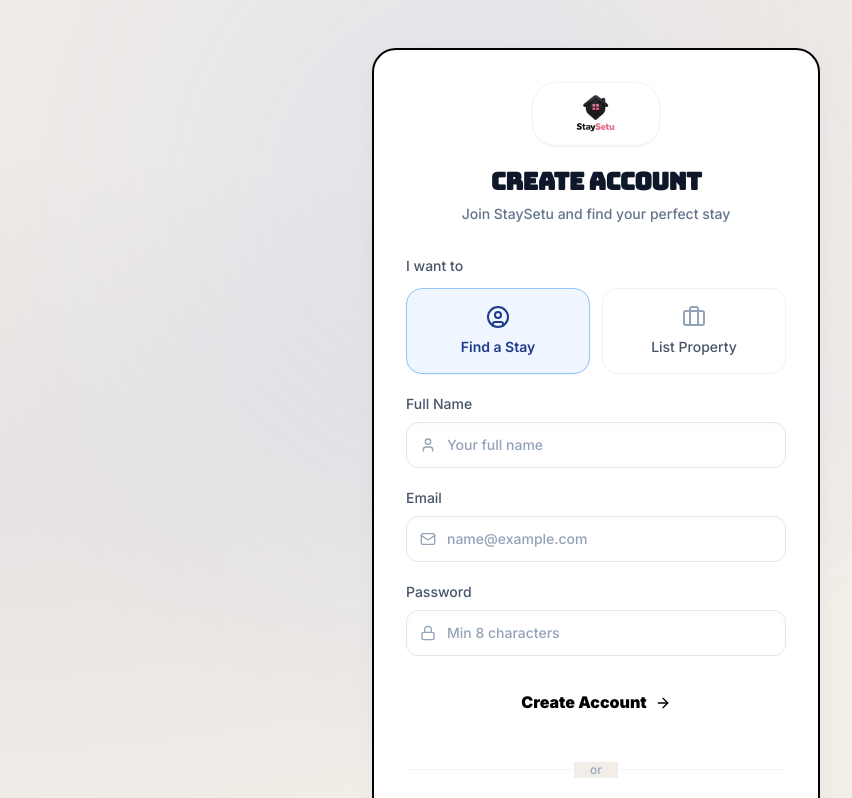
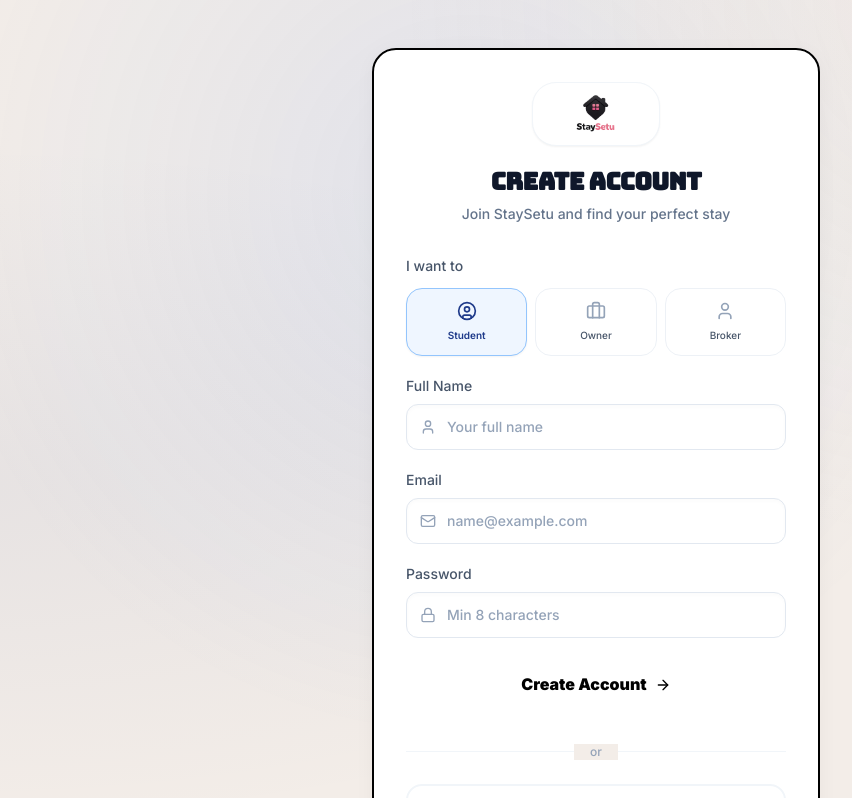
Before and after one commit to utkarshofficial999/staysetu, a React (Vite) app: page /signup in a window 1280 px wide. Shown: the top 798 px of the page, without its empty margins (44-896 px from the left). Built offline with nearby package versions, Linux system fonts and the light colour scheme; no server answers.

Commit message:
feat: add Broker role, restricted Contact Us to auth users, and dynamic brokerage tags

```diff
--- a/src/components/common/PropertyCard.jsx
+++ b/src/components/common/PropertyCard.jsx
@@ -1,7 +1,8 @@
 import React, { useState } from 'react';
 import { MapPin, IndianRupee, Star, Heart, ImageOff, Wifi, Wind, UtensilsCrossed, Car, CheckCircle2 } from 'lucide-react';
-import { Link } from 'react-router-dom';
+import { Link, useNavigate } from 'react-router-dom';
 import { parseJsonField } from '../../lib/appwrite';
+import { useAuth } from '../../context/AuthContext';
 import { trackWhatsAppClick, openWhatsApp } from '../../lib/whatsappTracker';
 
 const FALLBACKS = [
@@ -20,6 +21,8 @@ const typeStyles = {
 };
 
 const PropertyCard = ({ property }) => {
+    const { user } = useAuth();
+    const navigate = useNavigate();
     const [imgError, setImgError] = useState(false);
     const [imgLoaded, setImgLoaded] = useState(false);
     const [liked, setLiked] = useState(false);
@@ -32,6 +35,13 @@ const PropertyCard = ({ property }) => {
 
     const handleWhatsAppClick = (e) => {
         e.preventDefault();
+
+        // Require sign in
+        if (!user) {
+            navigate('/login');
+            return;
+        }
+
         const messageText = `Hi, I found your listing "${property?.title}" on StaySetu. Is it available?`;
         const message = encodeURIComponent(messageText);
         const number = property?.whatsappNumber || property?.phoneNumber || property?.phone_number || property?.owner_phone;
@@ -115,8 +125,8 @@ const PropertyCard = ({ property }) => {
                         </div>
                     )}
                     {property?.listedBy && (
-                        <div className={`text-[10px] font-bold px-2 py-0.5 rounded-lg border border-slate-200 bg-white text-slate-900 uppercase`}>
-                            {property.listedBy}
+                        <div className={`text-[10px] font-bold px-2 py-0.5 rounded-lg border border-slate-200 ${property.listedBy.toLowerCase() === 'owner' ? 'bg-emerald-50 text-emerald-600 border-emerald-100' : 'bg-amber-50 text-amber-600 border-amber-100'} uppercase`}>
+                            {property.listedBy.toLowerCase() === 'owner' ? 'No Brokerage' : 'Mediator Fees'}
                         </div>
                     )}
                 </div>
--- a/src/pages/PropertyDetails.jsx
+++ b/src/pages/PropertyDetails.jsx
@@ -53,6 +53,11 @@ const PropertyDetails = () => {
     }, [id]);
 
     const initiateWhatsApp = () => {
+        if (!user) {
+            navigate('/login', { state: { from: `/property/${id}` } });
+            return;
+        }
+
         const phoneNumber = property.whatsappNumber || property.phoneNumber || property.whatsapp_number || property.phone_number;
         const messageText = `Hi, I found your listing "${property.title}" on StaySetu. Is it available?`;
         const message = encodeURIComponent(messageText);
@@ -203,9 +208,9 @@ const PropertyDetails = () => {
                                 <span className="chip-approved">
                                     <CheckCircle2 size={10} className="mr-1" /> Verified
                                 </span>
-                                {property.type && (
-                                    <span className="text-[10px] font-semibold uppercase tracking-wider px-2.5 py-1 rounded-lg bg-blue-50 text-blue-600 border border-blue-100">
-                                        {property.type}
+                                {property.listedBy && (
+                                    <span className={`text-[10px] font-semibold uppercase tracking-wider px-2.5 py-1 rounded-lg border ${property.listedBy.toLowerCase() === 'owner' ? 'bg-emerald-50 text-emerald-600 border-emerald-100' : 'bg-amber-50 text-amber-600 border-amber-100'}`}>
+                                        {property.listedBy.toLowerCase() === 'owner' ? 'No Brokerage' : 'Mediator Fees'}
                                     </span>
                                 )}
                             </div>
--- a/src/pages/auth/Signup.jsx
+++ b/src/pages/auth/Signup.jsx
@@ -21,7 +21,7 @@ const Signup = () => {
     useEffect(() => {
         if (user && profile) {
             const role = profile.role || 'student';
-            navigate(role === 'owner' ? '/owner-dashboard' : '/dashboard', { replace: true });
+            navigate((role === 'owner' || role === 'broker') ? '/owner-dashboard' : '/dashboard', { replace: true });
         }
     }, [user, profile, navigate]);
 
@@ -60,7 +60,7 @@ const Signup = () => {
 
             setSuccess(true);
             setTimeout(() => {
-                if (role === 'owner') {
+                if (role === 'owner' || role === 'broker') {
                     navigate('/owner-dashboard');
                 } else {
                     navigate('/dashboard');
@@ -116,16 +116,21 @@ const Signup = () => {
                     <form onSubmit={handleSignup} className="space-y-5">
                         <div>
                             <label className="block text-sm font-medium text-slate-600 mb-3">I want to</label>
-                            <div className="grid grid-cols-2 gap-3">
+                            <div className="grid grid-cols-3 gap-2">
                                 <button type="button" onClick={() => setRole('student')}
-                                    className={`flex flex-col items-center justify-center p-4 rounded-2xl border transition-all duration-200 ${role === 'student' ? 'border-blue-300 bg-blue-50 shadow-sm' : 'border-slate-200/60 hover:border-slate-200 hover:bg-slate-50'}`}>
-                                    <UserCircle className={role === 'student' ? 'text-blue-900 transition-colors' : 'text-slate-400'} size={24} />
-                                    <span className={`text-sm font-semibold mt-2 ${role === 'student' ? 'text-blue-900 font-bold' : 'text-slate-600'}`}>Find a Stay</span>
+                                    className={`flex flex-col items-center justify-center p-3 rounded-2xl border transition-all duration-200 ${role === 'student' ? 'border-blue-300 bg-blue-50 shadow-sm' : 'border-slate-200/60 hover:border-slate-200 hover:bg-slate-50'}`}>
+                                    <UserCircle className={role === 'student' ? 'text-blue-900 transition-colors' : 'text-slate-400'} size={20} />
+                                    <span className={`text-[10px] font-semibold mt-1.5 ${role === 'student' ? 'text-blue-900 font-bold' : 'text-slate-600'}`}>Student</span>
                                 </button>
                                 <button type="button" onClick={() => setRole('owner')}
-                                    className={`flex flex-col items-center justify-center p-4 rounded-2xl border transition-all duration-200 ${role === 'owner' ? 'border-blue-300 bg-blue-50 shadow-sm' : 'border-slate-200/60 hover:border-slate-200 hover:bg-slate-50'}`}>
-                                    <Briefcase className={role === 'owner' ? 'text-blue-900 transition-colors' : 'text-slate-400'} size={24} />
-                                    <span className={`text-sm font-semibold mt-2 ${role === 'owner' ? 'text-blue-900 font-bold' : 'text-slate-600'}`}>List Property</span>
+                                    className={`flex flex-col items-center justify-center p-3 rounded-2xl border transition-all duration-200 ${role === 'owner' ? 'border-blue-300 bg-blue-50 shadow-sm' : 'border-slate-200/60 hover:border-slate-200 hover:bg-slate-50'}`}>
+                                    <Briefcase className={role === 'owner' ? 'text-blue-900 transition-colors' : 'text-slate-400'} size={20} />
+                                    <span className={`text-[10px] font-semibold mt-1.5 ${role === 'owner' ? 'text-blue-900 font-bold' : 'text-slate-600'}`}>Owner</span>
+                                </button>
+                                <button type="button" onClick={() => setRole('broker')}
+                                    className={`flex flex-col items-center justify-center p-3 rounded-2xl border transition-all duration-200 ${role === 'broker' ? 'border-blue-300 bg-blue-50 shadow-sm' : 'border-slate-200/60 hover:border-slate-200 hover:bg-slate-50'}`}>
+                                    <User className={role === 'broker' ? 'text-blue-900 transition-colors' : 'text-slate-400'} size={20} />
+                                    <span className={`text-[10px] font-semibold mt-1.5 ${role === 'broker' ? 'text-blue-900 font-bold' : 'text-slate-600'}`}>Broker</span>
                                 </button>
                             </div>
                         </div>
@@ -179,8 +184,8 @@ const Signup = () => {
                     Already have an account?{' '}
                     <Link to="/login" className="text-blue-900 hover:text-blue-900 font-semibold">Log in</Link>
                 </p>
-            </div>
-        </div>
+            </div >
+        </div >
     );
 };
 
--- a/src/pages/dashboard/OwnerDashboard.jsx
+++ b/src/pages/dashboard/OwnerDashboard.jsx
@@ -281,6 +281,7 @@ const OwnerDashboard = () => {
                 amenities: JSON.stringify(formData.amenities),
                 images: JSON.stringify(imageUrls.length > 0 ? imageUrls : []),
                 ownerId: user.$id,
+                listedBy: profile?.role || 'owner',
                 status: 'pending',
                 genderPreference: formData.gender_preference || 'any',
                 occupancy: JSON.stringify(formData.occupancy),
```
